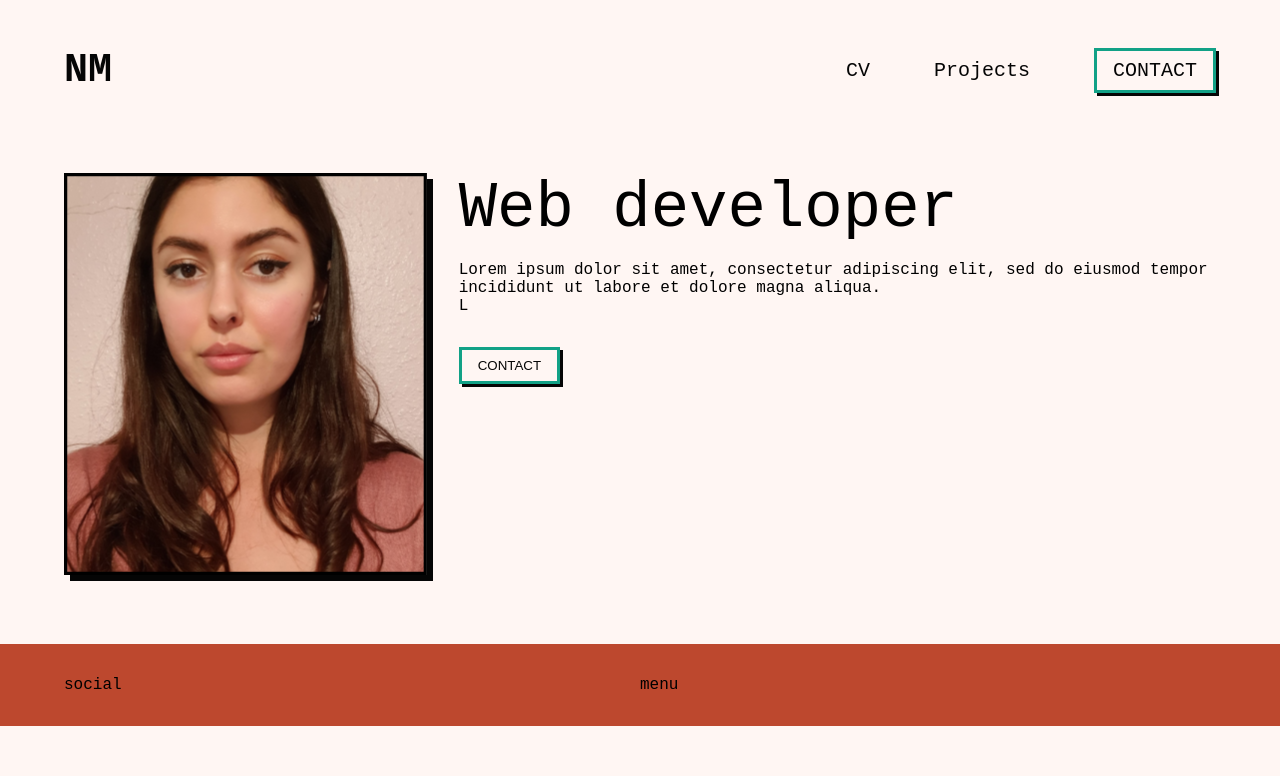
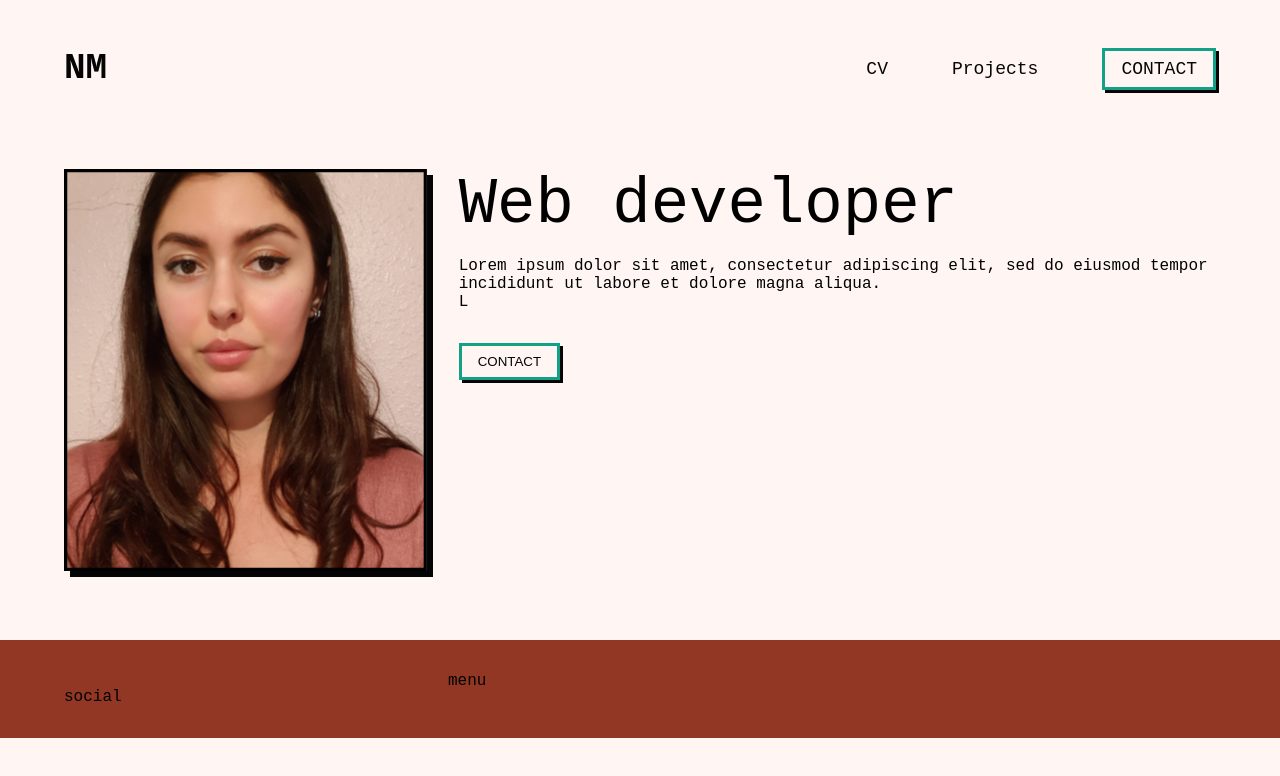
Before and after one commit to nataliemezher/portfolio-nm, a React (Create React App) app: page / in a window 1280 px wide. Shown: the top 776 px of the page. Built offline with nearby package versions, Linux system fonts and the light colour scheme; a web font is replaced by a local one.

Commit message:
style for layouts and settings

```diff
--- a/src/style/layout/footer.css
+++ b/src/style/layout/footer.css
@@ -1,21 +1,57 @@
 .footer {
   left: 0;
   width: 100%;
-  padding: 2rem 4rem;
   margin-top: 2rem;
   background-color: var(--color-dark-orange);
 }
 
-.footer-grid {
-    display: grid;
-    grid-template-columns: 1fr 1fr;
+.footer a:hover {
+  color: var(--color-peach);
 }
 
-@media only screen and (max-width: 750px) {
-  .footer {
-    padding: 2rem 1.5rem;
-  }
+.footer-social > * {
+  padding-right: 1rem;
+}
+
+.footer-email,
+.footer-navigation__menu-list,
+.footer-social {
+  padding-top: 1rem;
+}
+
+.attributions {
+  padding-top: 4rem;
+  font-size: 8px;
+}
+.footer-navigation__menu-list {
+  display: flex;
+  flex-direction: column;
+  flex-wrap: wrap;
+  list-style: none;
+  align-content: flex-start;
+  text-decoration: none;
+}
+
+.footer-grid {
+  grid-template-columns: 1fr;
+}
+
+@media only screen and (min-width: 600px) {
   .footer-grid {
-    grid-template-columns: 1fr;
+    display: grid;
+    grid-template-columns: 1fr 1fr 1fr;
   }
 }
+
+@media only screen and (min-width: 900px) {
+  .footer-navigation__menu-item {
+    padding-right: 2em;
+  }
+
+  .footer-navigation__menu-list {
+    display: flex;
+    flex-direction: row;
+    flex-wrap: wrap;
+    align-items: center;
+  }
+}
--- a/src/style/layout/generic.css
+++ b/src/style/layout/generic.css
@@ -16,13 +16,17 @@ a {
   color: var(--color-black);
 }
 
-section, .header {
+a:hover {
+  color: var(--color-orange);
+}
+
+section, .header, .footer{
     padding: 2rem 4rem;
 }
 
 
 @media only screen and (max-width: 900px) {
-  section, .header {
+  section, .header, .footer {
     padding: 2rem 1rem;
   }
 }
--- a/src/style/layout/navbar.css
+++ b/src/style/layout/navbar.css
@@ -1,7 +1,7 @@
 .header-navigation-desktop {
   display: flex;
   justify-content: space-between;
-  font-size: 20px;
+  font-size: 18px;
   text-decoration: none;
 }
 
--- a/src/style/settings/colors.css
+++ b/src/style/settings/colors.css
@@ -1,6 +1,6 @@
 :root {
    --color-seashell: #FFF6F3;
-   --color-dark-orange: #BD482E;
+   --color-dark-orange: #913723;
    --color-orange: #EF6146;
    --color-mint: #72B5A6;
    --color-teal: #12A186;
```
